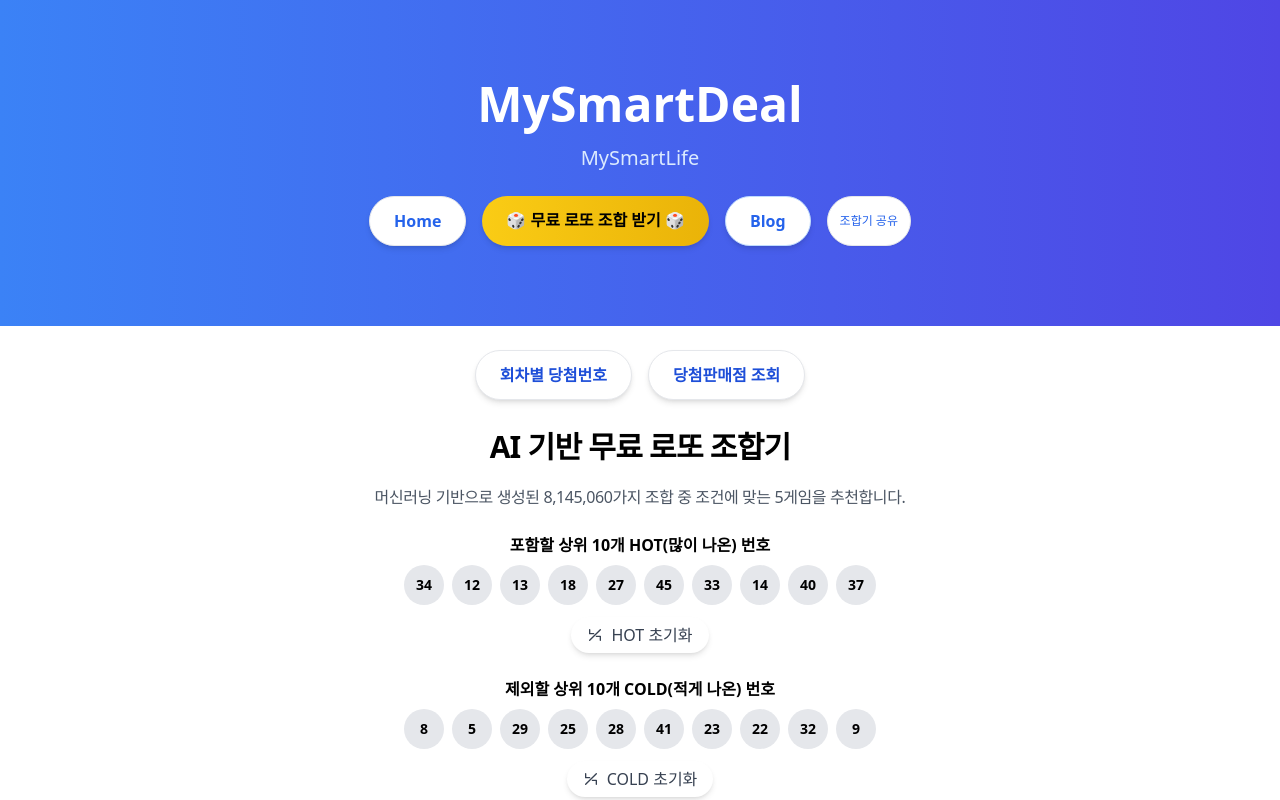
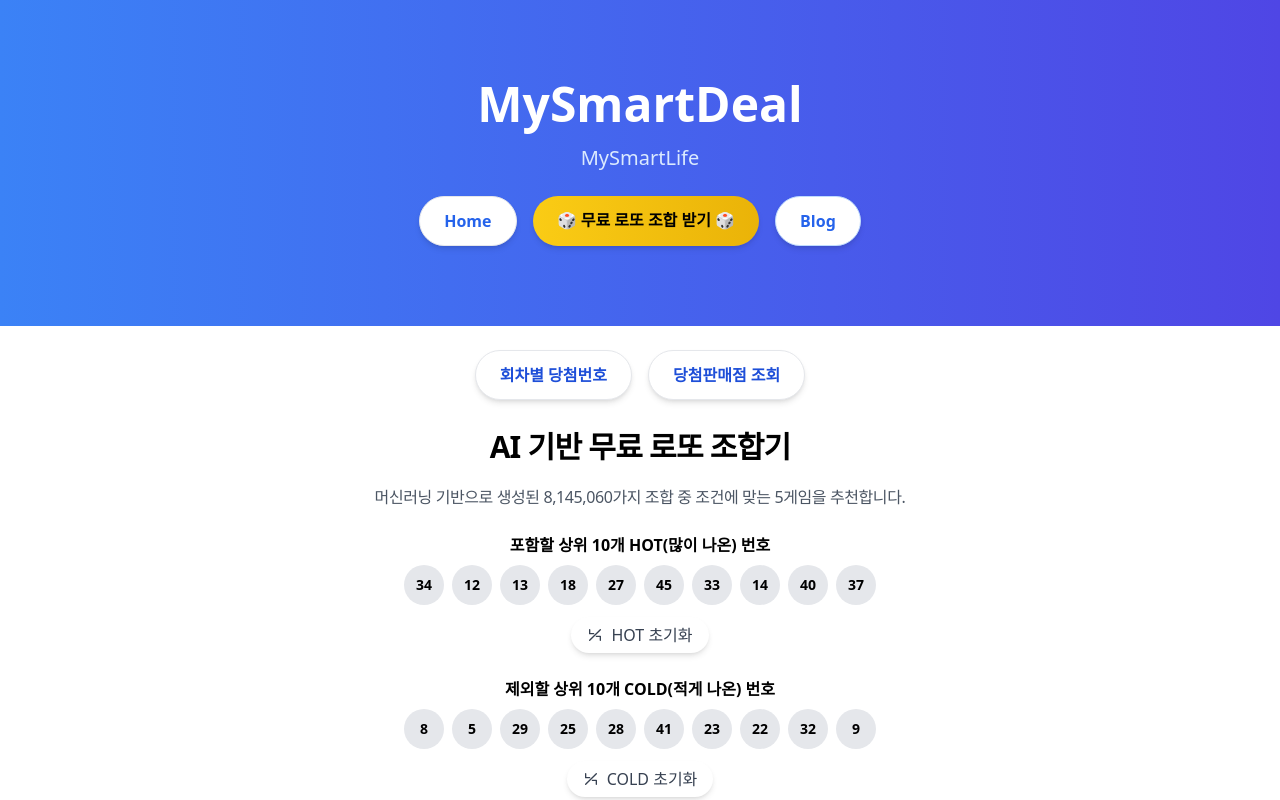
Before and after one commit to mysmartdeal/mysmartdeal, a Next.js app: page /lotto in a window 1280 px wide. Shown: the top 800 px of the page. Built offline with nearby package versions, Linux system fonts and the light colour scheme.

Commit message:
Update HeroSection.js

```diff
--- a/components/HeroSection.js
+++ b/components/HeroSection.js
@@ -1,10 +1,6 @@
-import React, { useState } from "react";
-import { useRouter } from "next/router";
+import React from "react";
 
 export default function HeroSection() {
-  const router = useRouter();
-  const [copied, setCopied] = useState(false);
-
   return (
     <section className="bg-gradient-to-r from-blue-500 to-indigo-600 text-white py-12 sm:py-20 text-center px-4 sm:px-6">
       <h1 className="text-3xl sm:text-5xl font-extrabold mb-2 sm:mb-4">
@@ -33,26 +29,7 @@ export default function HeroSection() {
         >
           Blog
         </a>
-
-        {/* ✅ /lotto에서만 보이는 작고 가벼운 아이콘 스타일 버튼 */}
-        {router.pathname === "/lotto" && (
-          <button
-            onClick={() => {
-              navigator.clipboard.writeText("https://www.mysmartdeal.co.kr/lotto");
-              setCopied(true);
-              setTimeout(() => setCopied(false), 2000);
-            }}
-            className="text-xs px-3 py-1.5 rounded-full bg-white text-blue-600 border hover:bg-blue-50 shadow-sm transition"
-          >
-            조합기 공유
-          </button>
-        )}
       </div>
-
-      {/* ✅ 안내 메시지 */}
-      {copied && router.pathname === "/lotto" && (
-        <div className="mt-2 text-sm text-green-200">📋 링크가 복사되었습니다!</div>
-      )}
     </section>
   );
 }
```
